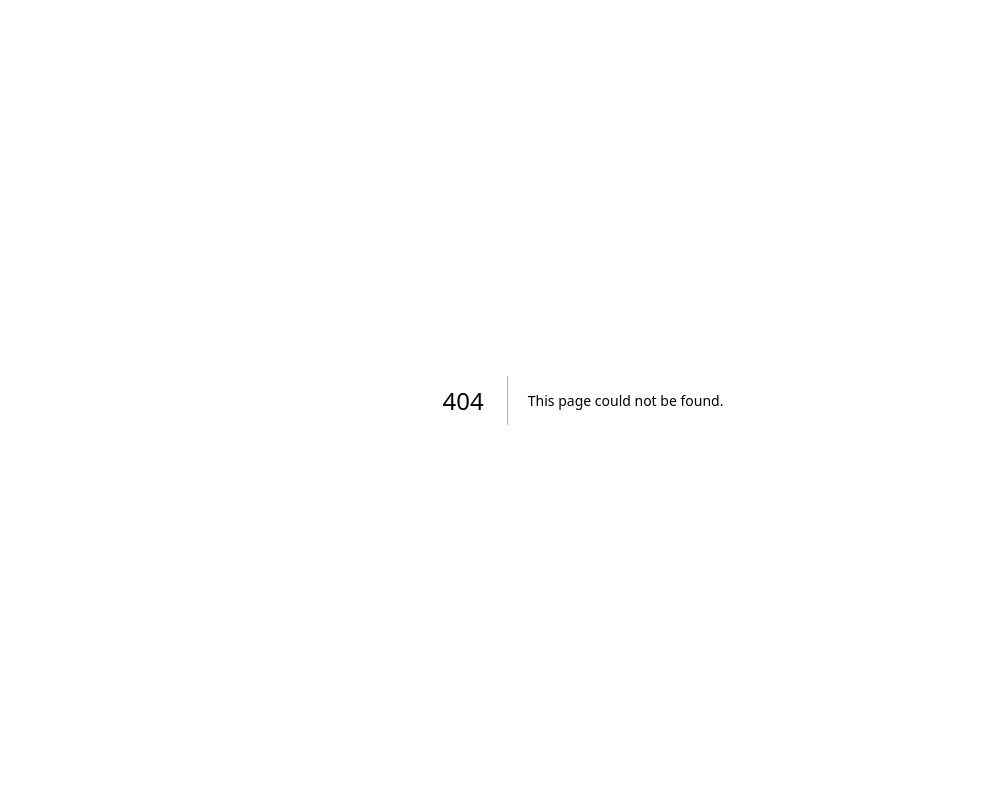
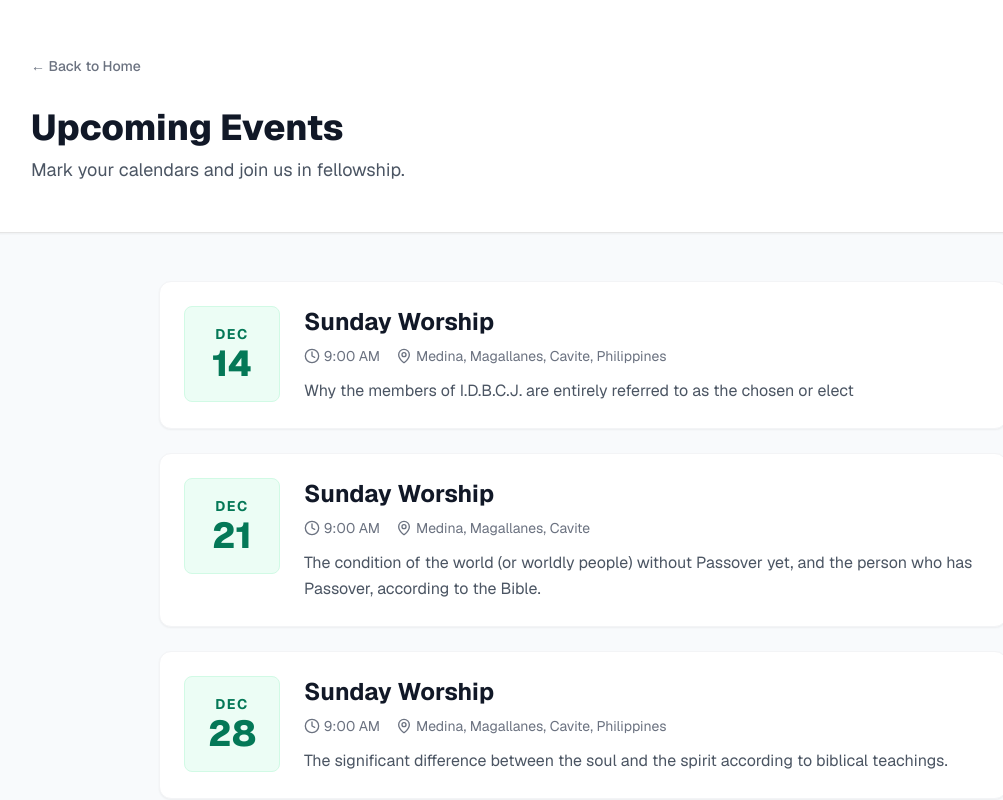
Before and after one commit to Diko30101/idbcj-connect, a Next.js app: page /events in a window 1280 px wide. Before the commit this address had no page. Shown: the top 800 px of the page, without its empty margins (57-1060 px from the left). Built offline with nearby package versions, Linux system fonts and the light colour scheme; no server answers.

Commit message:
Fix typescript error in confirm route

```diff
--- /dev/null
+++ b/app/events/page.tsx
@@ -0,0 +1,118 @@
+import Link from "next/link";
+import { Button } from "@/components/ui/button";
+import { Calendar, Clock, MapPin } from "lucide-react"; // Icons
+
+export default function EventsPage() {
+
+  // This is your Event Data.
+  // You can easily edit this list to change your church events.
+  const events = [
+    {
+      id: 1,
+      month: "DEC",
+      day: "14",
+      title: "Sunday Worship",
+      time: "9:00 AM",
+      location: "Medina, Magallanes, Cavite, Philippines",
+      description: "Why the members of I.D.B.C.J. are entirely referred to as the chosen or elect"
+    },
+    {
+      id: 2,
+      month: "DEC",
+      day: "21",
+      title: "Sunday Worship",
+      time: "9:00 AM",
+      location: "Medina, Magallanes, Cavite",
+      description: "The condition of the world (or worldly people) without Passover yet, and the person who has Passover, according to the Bible."
+    },
+    {
+      id: 3,
+      month: "DEC",
+      day: "28",
+      title: "Sunday Worship",
+      time: "9:00 AM",
+      location: "Medina, Magallanes, Cavite, Philippines",
+      description: "The significant difference between the soul and the spirit according to biblical teachings."
+    },
+    {
+      id: 4,
+      month: "JAN",
+      day: "01",
+      title: "New Year 2026",
+      time: "09:00 AM",
+      location: "Sta. Teresita Sto. Tomas, Batangas, Philippines",
+      description: "Thanks Giving Day!"
+    }
+  ];
+
+  return (
+    <div className="flex min-h-screen flex-col bg-slate-50">
+
+      {/* --- HEADER --- */}
+      <section className="bg-white py-12 shadow-sm border-b">
+        <div className="max-w-6xl mx-auto px-6">
+           {/* Back Button */}
+           <div className="mb-6">
+            <Link href="/">
+                <Button variant="ghost" className="text-gray-500 hover:text-gray-900 pl-0">
+                ← Back to Home
+                </Button>
+            </Link>
+           </div>
+
+           <h1 className="text-4xl font-extrabold text-gray-900 mb-2">Upcoming Events</h1>
+           <p className="text-gray-600 text-lg">Mark your calendars and join us in fellowship.</p>
+        </div>
+      </section>
+
+      {/* --- EVENTS LIST --- */}
+      <section className="max-w-4xl mx-auto py-12 px-6 w-full">
+        <div className="flex flex-col gap-6">
+
+          {events.map((event) => (
+            <div key={event.id} className="bg-white rounded-xl shadow-sm border border-gray-100 p-6 flex flex-col sm:flex-row gap-6 hover:shadow-md transition-shadow">
+
+              {/* THE DATE BOX (Calendar Look) */}
+              <div className="shrink-0 flex flex-col items-center justify-center bg-emerald-50 text-emerald-700 rounded-lg w-full sm:w-24 h-24 border border-emerald-100">
+                <span className="text-sm font-bold tracking-widest uppercase">{event.month}</span>
+                <span className="text-4xl font-extrabold">{event.day}</span>
+              </div>
+
+              {/* EVENT DETAILS */}
+              <div className="flex-1">
+                <h3 className="text-2xl font-bold text-gray-900 mb-2">{event.title}</h3>
+
+                <div className="flex flex-wrap gap-4 text-gray-500 text-sm mb-3">
+                  <div className="flex items-center gap-1">
+                    <Clock className="w-4 h-4" />
+                    {event.time}
+                  </div>
+                  <div className="flex items-center gap-1">
+                    <MapPin className="w-4 h-4" />
+                    {event.location}
+                  </div>
+                </div>
+
+                <p className="text-gray-600 leading-relaxed">
+                  {event.description}
+                </p>
+              </div>
+
+            </div>
+          ))}
+
+        </div>
+
+        {/* Empty State / Call to Action */}
+        <div className="mt-12 text-center bg-white p-8 rounded-xl border border-dashed border-gray-300">
+            <h3 className="text-lg font-semibold text-gray-900">Don't see what you're looking for?</h3>
+            <p className="text-gray-500 mb-4">Contact our office to ask about specific schedules.</p>
+            <Link href="/contact">
+                <Button variant="outline">Contact Us</Button>
+            </Link>
+        </div>
+
+      </section>
+    </div>
+  );
+}
```
